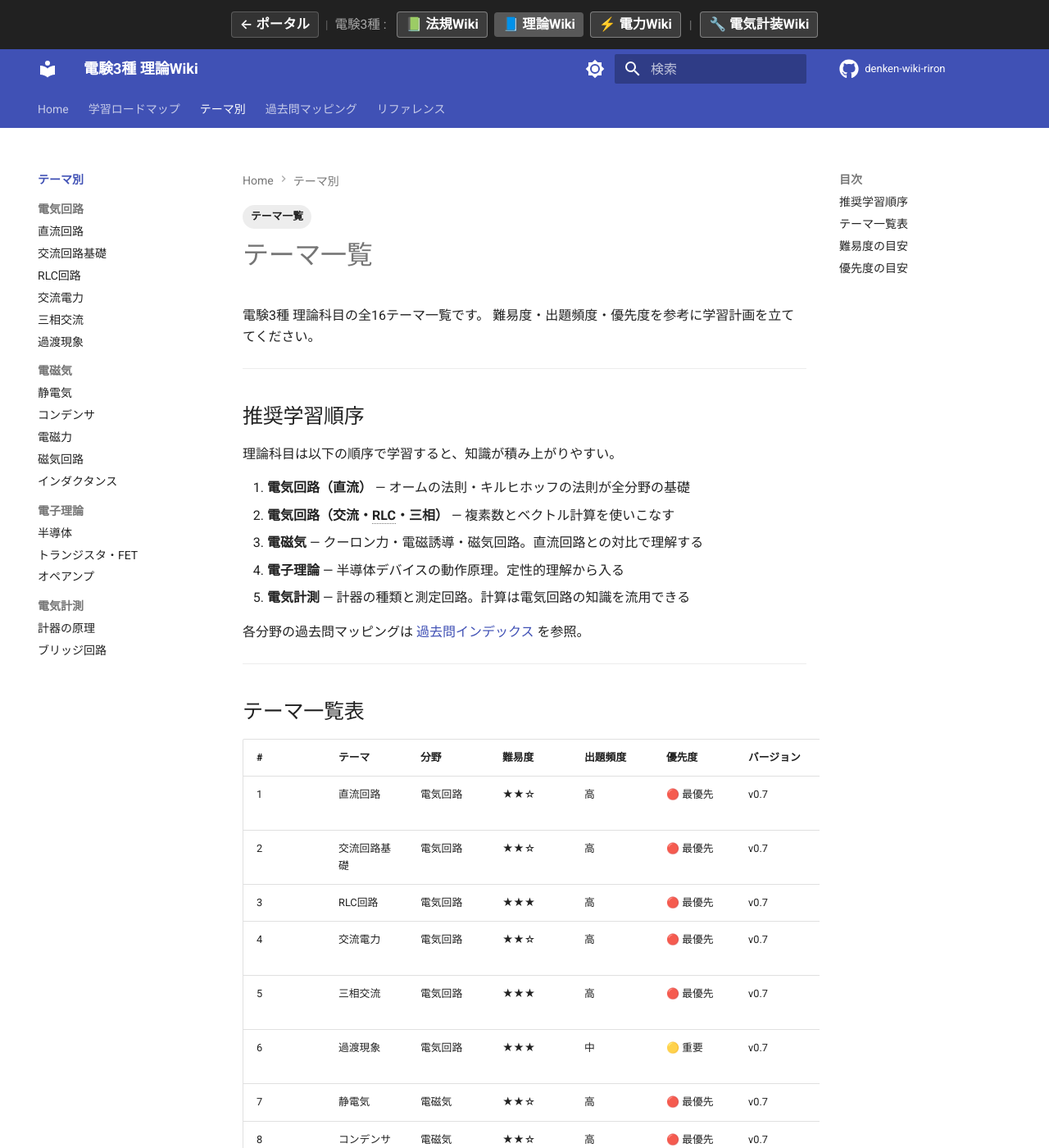
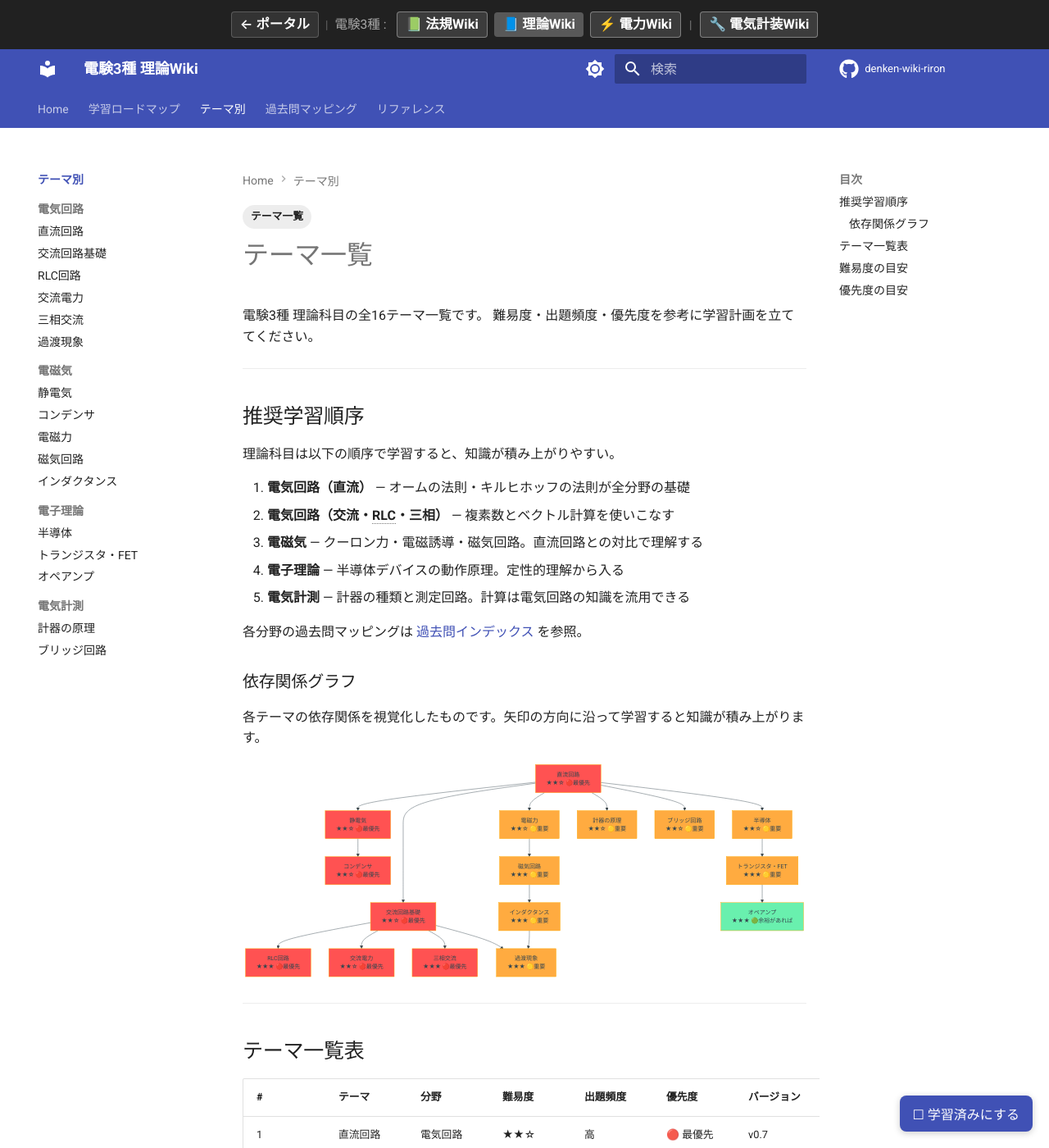
Before and after one commit to kfurufuru/denken-wiki-riron, an MkDocs documentation site: the page built from docs/themes/index.md, in a window 1280 px wide and 1400 px high. Shown: the whole window at 82% size. Built offline with MkDocs 1.6.1 and Material for MkDocs 9.7.7, drawn with Linux system fonts in a browser that asks for light colours; comment, search, counter and statistics services are not loaded; some of the changed lines change nothing that is shown.

Commit message:
feat(理論): 依存関係グラフ・search強化・進捗トラッカー追加

````diff
--- /dev/null
+++ b/docs/javascripts/progress-tracker.js
@@ -0,0 +1,74 @@
+/**
+ * 進捗トラッカー — LocalStorage でページ既読状態を保存
+ * 電験3種 理論Wiki 用
+ */
+(function () {
+  'use strict';
+
+  const STORAGE_KEY = 'denken_wiki_riron_progress';
+  const CHECKABLE_PATHS = [
+    'themes/', 'kakomon/', 'reference/', 'roadmap/'
+  ];
+
+  function getProgress() {
+    try {
+      return JSON.parse(localStorage.getItem(STORAGE_KEY) || '{}');
+    } catch (e) {
+      return {};
+    }
+  }
+
+  function saveProgress(data) {
+    try {
+      localStorage.setItem(STORAGE_KEY, JSON.stringify(data));
+    } catch (e) {}
+  }
+
+  function getCurrentPath() {
+    return window.location.pathname;
+  }
+
+  function isCheckablePage() {
+    const path = getCurrentPath();
+    return CHECKABLE_PATHS.some(p => path.includes(p));
+  }
+
+  function addCheckButton() {
+    if (!isCheckablePage()) return;
+
+    const path = getCurrentPath();
+    const progress = getProgress();
+    const isDone = !!progress[path];
+
+    const existing = document.getElementById('progress-tracker-btn');
+    if (existing) existing.remove();
+
+    const btn = document.createElement('div');
+    btn.id = 'progress-tracker-btn';
+    btn.className = 'progress-tracker';
+    btn.innerHTML = isDone
+      ? '&#x2705; 学習済み（クリックで解除）'
+      : '&#x2610; 学習済みにする';
+
+    btn.addEventListener('click', function () {
+      const current = getProgress();
+      if (current[path]) {
+        delete current[path];
+      } else {
+        current[path] = true;
+      }
+      saveProgress(current);
+      addCheckButton();
+    });
+
+    document.body.appendChild(btn);
+  }
+
+  document.addEventListener('DOMContentLoaded', addCheckButton);
+
+  if (typeof document$ !== 'undefined') {
+    document$.subscribe(function () {
+      addCheckButton();
+    });
+  }
+})();
--- a/docs/stylesheets/custom.css
+++ b/docs/stylesheets/custom.css
@@ -128,3 +128,26 @@
     padding: 0.5em 0;
   }
 }
+
+/* =============================================
+   進捗トラッカー スタイル
+   ============================================= */
+.progress-tracker {
+  position: fixed;
+  bottom: 1rem;
+  right: 1rem;
+  z-index: 100;
+  background: var(--md-primary-fg-color);
+  color: var(--md-primary-bg-color);
+  border-radius: 8px;
+  padding: 0.5rem 0.8rem;
+  font-size: 0.8rem;
+  box-shadow: 0 2px 8px rgba(0,0,0,0.2);
+  cursor: pointer;
+  user-select: none;
+  transition: opacity 0.2s;
+}
+
+.progress-tracker:hover {
+  opacity: 0.85;
+}
--- a/docs/themes/index.md
+++ b/docs/themes/index.md
@@ -20,6 +20,47 @@ tags: [テーマ一覧]
 5. **電気計測** — 計器の種類と測定回路。計算は電気回路の知識を流用できる
 
 各分野の過去問マッピングは [過去問インデックス](../kakomon/index.md) を参照。
+
+### 依存関係グラフ
+
+各テーマの依存関係を視覚化したものです。矢印の方向に沿って学習すると知識が積み上がります。
+
+```mermaid
+graph TD
+    DC[直流回路<br>★★☆ 🔴最優先] --> AC[交流回路基礎<br>★★☆ 🔴最優先]
+    DC --> EM[電磁力<br>★★☆ 🟡重要]
+    DC --> SE[静電気<br>★★☆ 🔴最優先]
+    AC --> RLC[RLC回路<br>★★★ 🔴最優先]
+    AC --> AP[交流電力<br>★★☆ 🔴最優先]
+    AC --> SA[三相交流<br>★★★ 🔴最優先]
+    AC --> TR[過渡現象<br>★★★ 🟡重要]
+    SE --> CD[コンデンサ<br>★★☆ 🔴最優先]
+    EM --> MC[磁気回路<br>★★★ 🟡重要]
+    MC --> IL[インダクタンス<br>★★★ 🟡重要]
+    IL --> TR
+    DC --> SC[半導体<br>★★☆ 🟡重要]
+    SC --> TF[トランジスタ・FET<br>★★★ 🟡重要]
+    TF --> OP[オペアンプ<br>★★★ 🟢余裕があれば]
+    DC --> KI[計器の原理<br>★★☆ 🟡重要]
+    DC --> BR[ブリッジ回路<br>★★☆ 🟡重要]
+
+    style DC fill:#ff5252,color:#fff
+    style AC fill:#ff5252,color:#fff
+    style RLC fill:#ff5252,color:#fff
+    style AP fill:#ff5252,color:#fff
+    style SA fill:#ff5252,color:#fff
+    style SE fill:#ff5252,color:#fff
+    style CD fill:#ff5252,color:#fff
+    style TR fill:#ffab40,color:#fff
+    style EM fill:#ffab40,color:#fff
+    style MC fill:#ffab40,color:#fff
+    style IL fill:#ffab40,color:#fff
+    style SC fill:#ffab40,color:#fff
+    style TF fill:#ffab40,color:#fff
+    style KI fill:#ffab40,color:#fff
+    style BR fill:#ffab40,color:#fff
+    style OP fill:#69f0ae,color:#333
+```
 
 ---
 
--- a/mkdocs.yml
+++ b/mkdocs.yml
@@ -44,6 +44,7 @@ theme:
 plugins:
   - search:
       lang: ja
+      separator: '[\s\-\.\u3000-\u303f\u3040-\u309f\u30a0-\u30ff\u4e00-\u9fff]+'
   - tags
 
 markdown_extensions:
@@ -77,6 +78,8 @@ markdown_extensions:
 extra_javascript:
   - javascripts/mathjax.js
   - https://unpkg.com/mathjax@3/es5/tex-mml-chtml.js
+  - https://unpkg.com/mermaid@10/dist/mermaid.min.js
+  - javascripts/progress-tracker.js
 
 extra_css:
   - stylesheets/custom.css
````
